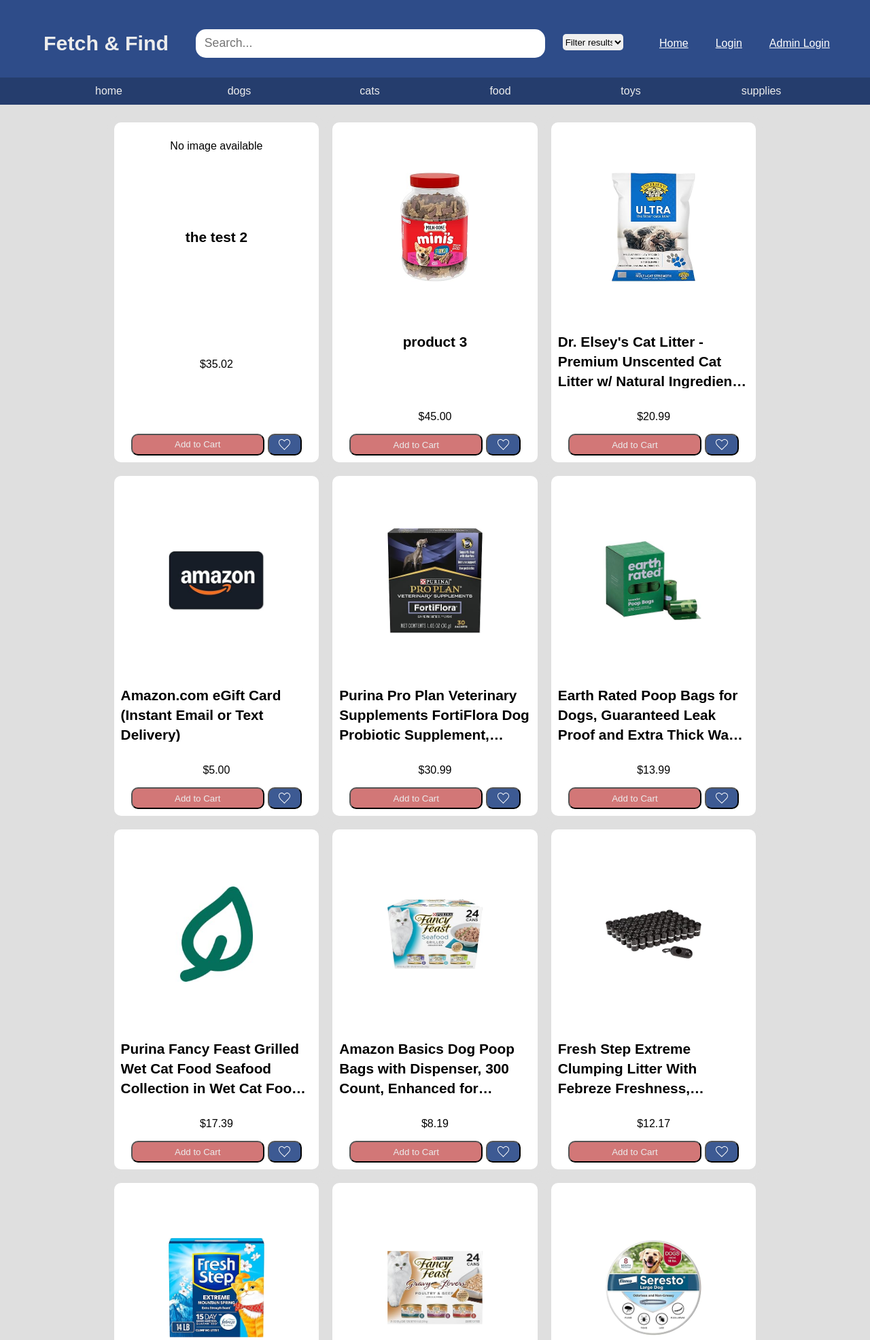
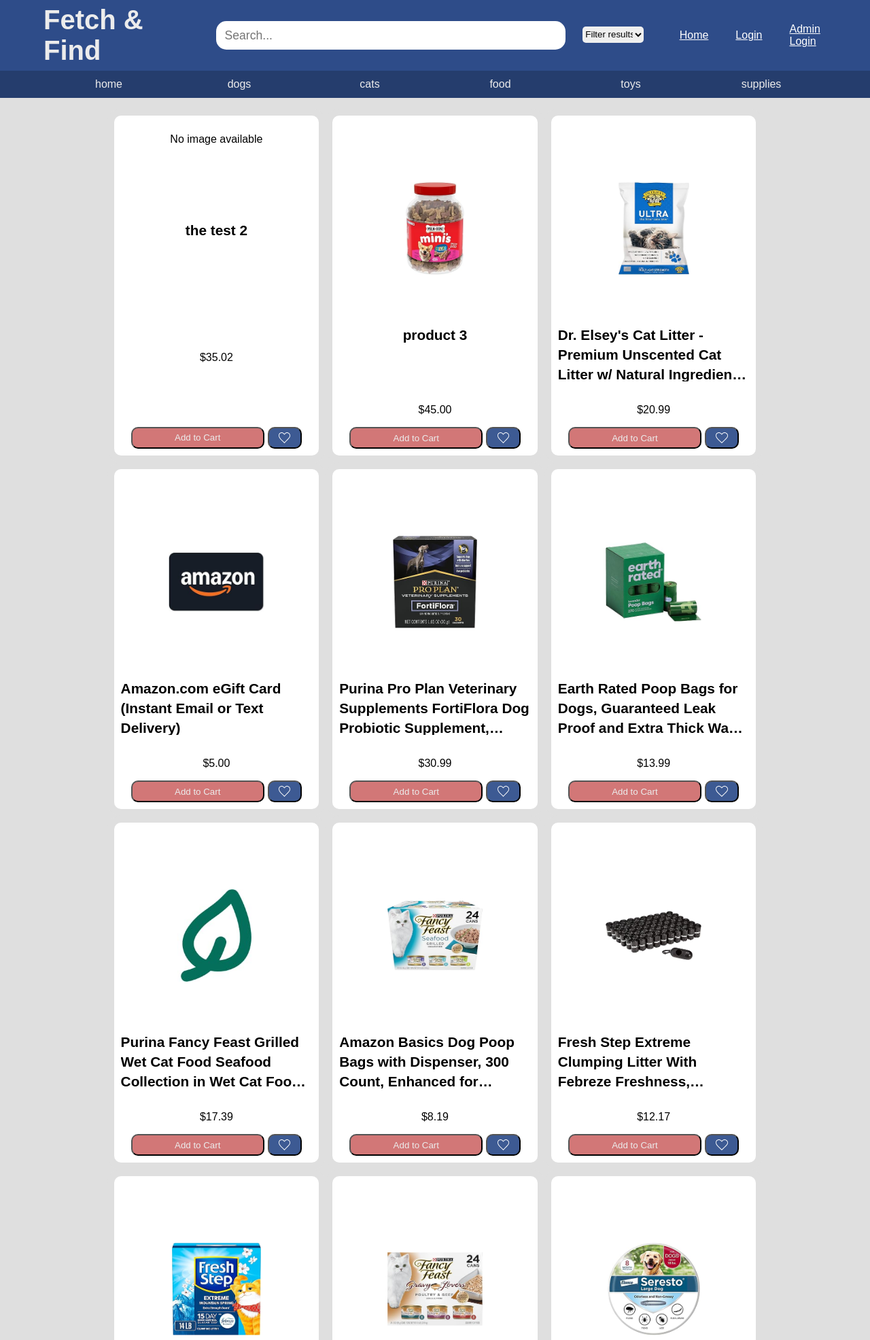
Before and after one commit to Cambrian34/Software-engineering-spring-2025--Group-6, a Django app: page /products/ in a window 1280 px wide; the page is wider, and only the part inside the window is pictured. Shown: the top 1971 px of that part at 68% size. Run offline with Django 5.2, Linux system fonts and the light colour scheme; data comes from the database, SQL or seed files in the repository.

Commit message:
fixed header and product text cutoff

```diff
--- a/fetchandfind/store/static/css/product-styles.css
+++ b/fetchandfind/store/static/css/product-styles.css
@@ -3,7 +3,8 @@
     margin: 0;
     padding: 0;
     background-color: rgb(223, 223, 223);
-
+    width: 100%;
+    height: 100vh;
 }
 
 * {
@@ -27,17 +28,20 @@
 }
 
 header {
-    width: 100%;
+    margin-top: 0;
+    width: 95%;
     padding-left: 5%;
     background-color: rgb(46, 76, 137);
     height: 13vh;
     margin: 0;
-    padding-top: 5px;
-    padding-bottom: 5px;
+    overflow: hidden;
+    display: flex;
+    justify-content: center;
+    align-items: center;
 }
 
 header h1 {
-    font-size: 190%;
+    font-size: 250%;
     color: rgb(236, 236, 236);
 }
 
@@ -97,6 +101,7 @@
     height: 60vh;
     border-radius: 20px;
     background-color: rgb(255, 255, 255);
+    transition: 0.3s all ease-in-out;
 }
 
 .product:hover {
@@ -123,7 +128,7 @@
 .product img {
     object-fit: contain;
     width: 50%;
-    height: 20vh;
+    height: 17vh;
     border-radius: 10px;
     padding-top: 20%;
     padding-bottom: 20%;
```
